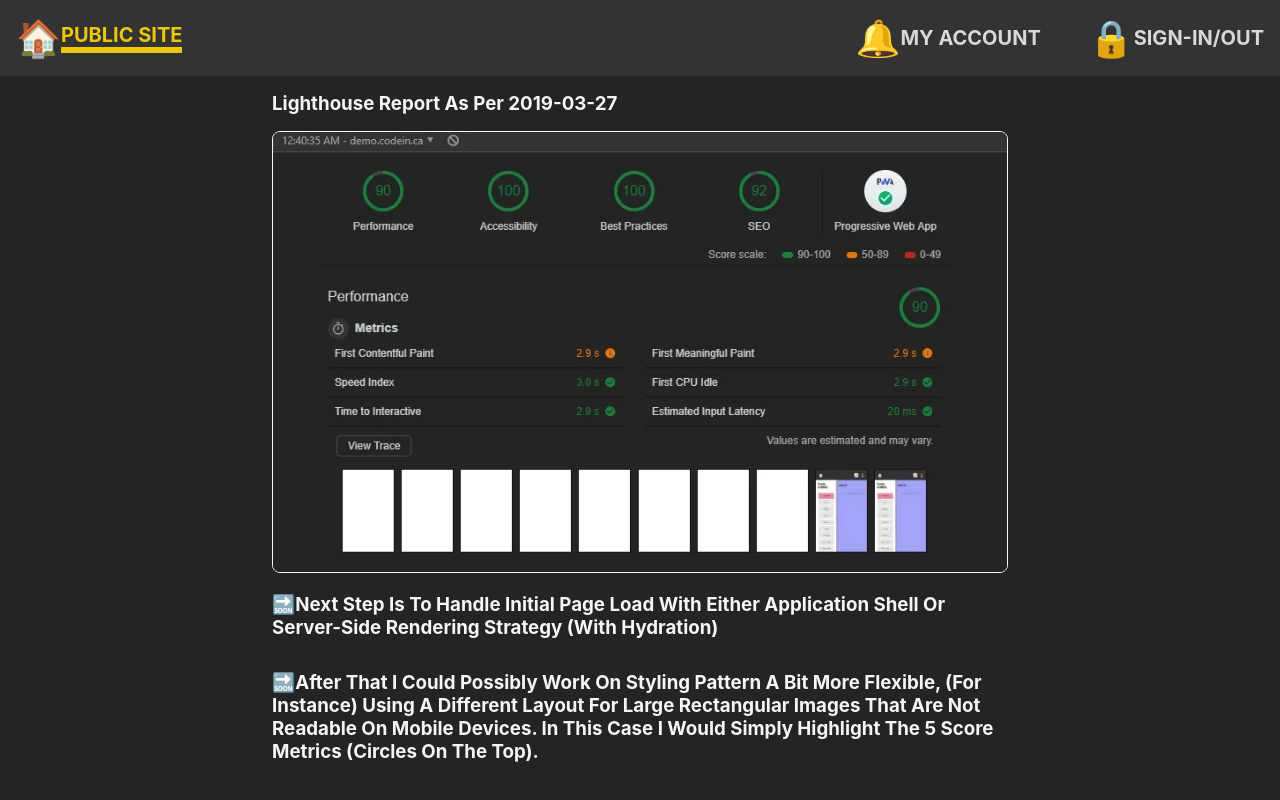
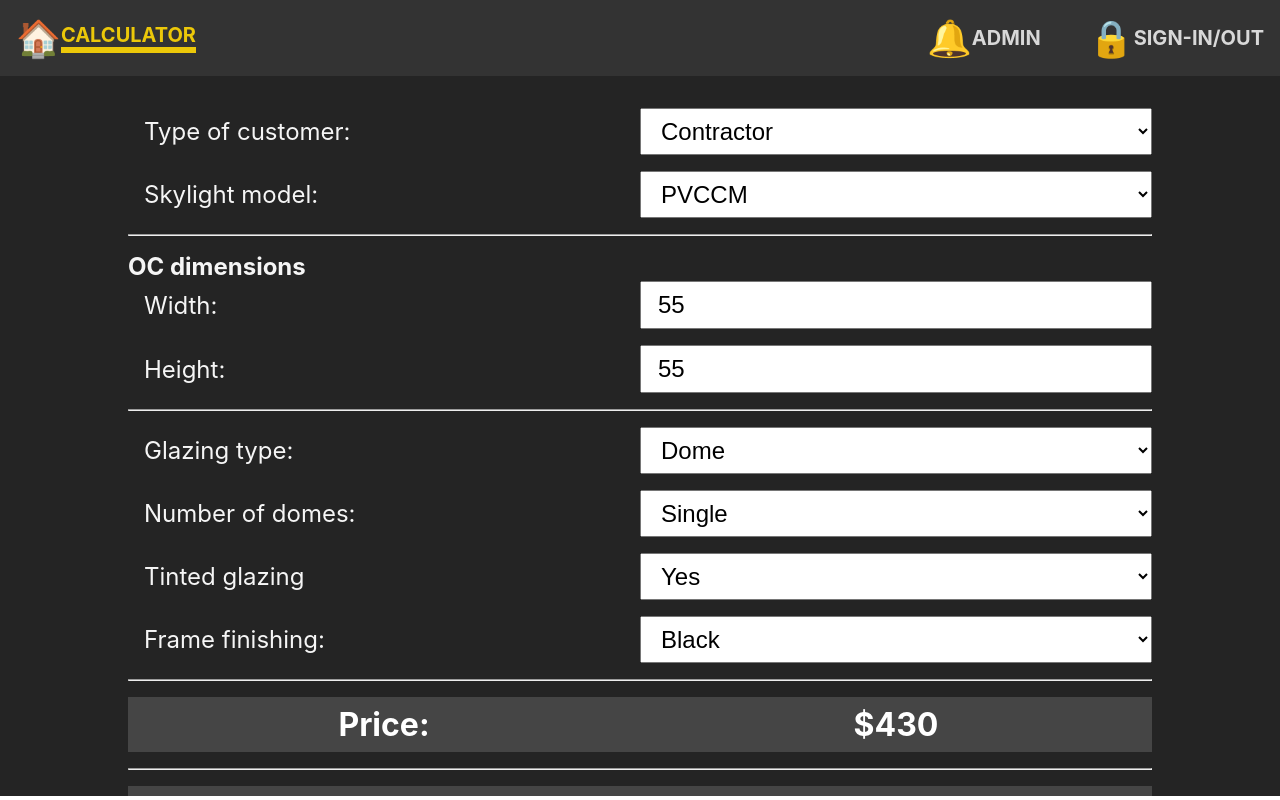
Before and after one commit to w-b-dev/angular-demo, an Angular app: page / in a window 1280 px wide. Built offline with nearby package versions, Linux system fonts and the light colour scheme; no server answers.

Commit message:
Design for the skylight price calculator (1st screen)

```diff
--- a/src/app/Features/navigation/navigation.component.ts
+++ b/src/app/Features/navigation/navigation.component.ts
@@ -8,11 +8,11 @@ import { Component, OnInit } from '@angular/core';
          title="Homepage">
         <span class="icon">🏠</span>
         <!--hidden-on-desktop-->
-        <span class="description">Public site</span>
+        <span class="description">Calculator</span>
       </a>
       <a routerLink="private" routerLinkActive="active" class="nav-link" title="Authenticated page">
         <span class="icon">🔔</span>
-        <span class="description">My Account</span>
+        <span class="description">Admin</span>
       </a>
       <a routerLink="login" routerLinkActive="active" class="nav-link" title="Login and Logout feature">
         <span class="icon">🔒</span>
--- a/src/app/Routes/page-landing/page-landing.component.scss
+++ b/src/app/Routes/page-landing/page-landing.component.scss
@@ -42,7 +42,8 @@
   flex-direction: column;
   width: 20%;
   min-width: 280px;
-  height: calc(100vh - 80px); /*Investigate*/
+  max-height: inherit;
+  height: calc(100vh - 80px); /*TODO: Investigate*/
   padding: 1rem;
 
   @media all and (max-width: 640px) {
--- a/src/app/Routes/page-login/page-login.component.html
+++ b/src/app/Routes/page-login/page-login.component.html
@@ -4,6 +4,6 @@
       <span>Email</span>
       <input placeholder="xxxxxxxx@yyyy.zzz" type="email">
     </label>
-    <input class="confirmation-button" type="button" value="Login">
+    <!--    <input class="confirmation-button" type="button" value="Login">-->
   </fieldset>
 </article>
--- a/src/app/Routes/page-login/page-login.component.scss
+++ b/src/app/Routes/page-login/page-login.component.scss
@@ -1,6 +1,6 @@
 :host {
   display: flex;
-  height: 100%;
+  flex: 1;
   background-color: #DBDBDB;
   justify-content: center;
   align-items: center;
--- a/src/app/Routes/page-other/page-other.component.html
+++ b/src/app/Routes/page-other/page-other.component.html
@@ -1,9 +1,97 @@
 <article class="demo-article">
-  <h3 class="section-title">Lighthouse report as per 2019-03-27</h3>
-  <picture>
-    <source srcset="assets/images/lighthouse-report-2019-03-27.webp" type="image/webp">
-    <img alt="report-2019-03-27" class="image" src="assets/images/lighthouse-report-2019-03-27.jpg">
-  </picture>
-  <h3 class="section-title bullet">Next step is to handle initial page load with either application shell or server-side rendering strategy (with hydration)</h3>
-  <h3 class="section-title bullet">After that I could possibly work on styling pattern a bit more flexible, (for instance) using a different layout for large rectangular images that are not readable on mobile devices. In this case I would simply highlight the 5 score metrics (circles on the top).</h3>
+
+  <h1 class="section-title hidden-on-desktop">Calculator</h1>
+
+  <!--  type of customer-->
+  <label class="input-container">
+    <span>Type of customer:</span>
+    <select id="type_customer" name="type_customer">
+      <option value="Contractor">Contractor</option>
+      <option value="Retail">Retail</option>
+      <option value="Dealer">Dealer</option>
+    </select>
+  </label>
+
+  <!--  skylight model -->
+  <label class="input-container">
+    <span>Skylight model:</span>
+    <select id="skylight_model" name="skylight_model">
+      <option value="PVCCM">PVCCM</option>
+      <option value="PVCSR">PVCSR</option>
+      <option value="FF">FF</option>
+      <option value="FFSR">FFSR</option>
+    </select>
+  </label>
+
+  <!--  OC dimensions -->
+  <hr>
+  <h2>OC dimensions</h2>
+  <label class="input-container">
+    <span>Width:</span>
+    <input placeholder="50" type="number" value="55">
+  </label>
+  <label class="input-container">
+    <span>Height:</span>
+    <input placeholder="50" type="number" value="55">
+  </label>
+  <hr>
+
+  <!--  Glazing type -->
+  <label class="input-container">
+    <span>Glazing type:</span>
+    <select id="glazing_type" name="glazing_type">
+      <option value="Dome">Dome</option>
+      <option value="Glass">Glass</option>
+    </select>
+  </label>
+
+  <!--  Number of domes -->
+  <label class="input-container">
+    <span>Number of domes:</span>
+    <select id="number_domes" name="number_domes">
+      <option value="Single">Single</option>
+      <option value="Double">Double</option>
+      <option value="Triple">Triple</option>
+    </select>
+  </label>
+
+  <!--  Tinted glazing -->
+  <label class="input-container">
+    <span>Tinted glazing</span>
+    <select id="tinted_glazing" name="tinted_glazing">
+      <option value="Yes">Yes</option>
+      <option value="No">No</option>
+    </select>
+  </label>
+  <!--  Frame finishing -->
+  <label class="input-container">
+    <span>Frame finishing:</span>
+    <select id="frame_finishing" name="frame_finishing">
+      <option value="Black">Black</option>
+      <option value="Mill">Mill</option>
+      <option value="Brown">Brown</option>
+    </select>
+  </label>
+
+  <!--  Price -->
+  <hr>
+  <label class="input-container price bigger">
+    <span>Price:</span>
+    <span>$430</span>
+  </label>
+
+  <!--  Oversize fee -->
+  <hr>
+  <label class="input-container price">
+    <span>Oversize fee:</span>
+    <span>$40</span>
+  </label>
+
+  <!--  Setup fee -->
+  <hr>
+  <label class="input-container price">
+    <span>Setup fee:</span>
+    <span>$30</span>
+  </label>
+
 </article>
--- a/src/app/Routes/page-other/page-other.component.scss
+++ b/src/app/Routes/page-other/page-other.component.scss
@@ -1,43 +1,75 @@
 :host {
+  flex: 1;
   display: flex;
   height: 100%;
   background-color: #242424;
   color: whitesmoke;
 }
 
+.section-title {
+  text-decoration: underline;
+  margin-bottom: 1.5rem;
+  font-size: 2rem;
+}
+
+hr {
+  margin-bottom: 1rem;
+}
+
+.switch-container {
+  display: flex;
+  border: none;
+}
+
 .demo-article {
-  flex-direction: column;
-  font-size: unset;
+  //Box
+  min-height: 500px;
+  width: 80%;
+  max-width: 1024px;
+  margin: 0 auto;
+  padding-top: 2rem;
+  //Other
   overflow: auto;
-  max-height: calc( 100vh - 80px);
 
   @media all and (max-width: 640px) {
-    display: unset;
+    border: none;
   }
 
-  & > * {
-    display: block;
-    max-width: 60%;
-    margin: auto;
+  .input-container {
+    display: flex;
+    justify-content: space-between;
+    align-items: center;
+    margin-bottom: 1rem;
+  }
+
+  .input-container > * {
+    font-size: 1.5rem;
+    padding: 0.5rem 1rem;
+
+    &:last-child {
+      min-width: 150px;
+      width: 50%;
+    }
 
     @media all and (max-width: 640px) {
       max-width: unset;
+      font-size: 1.25rem;
+      padding: 0.25rem;
     }
   }
 
-  .section-title {
-    padding: 1rem;
-    text-transform: capitalize;
+  .price {
+    background-color: rgba(93, 93, 93, 0.6);
 
-    &.bullet:before {
-      content: "🔜";
+    span {
+      width: 50%;
+      color: white;
+      font-weight: bold;
+      text-align: center;
+    }
+
+    &.bigger span {
+      font-size: 2rem;
     }
   }
-
-  .image {
-    max-width: calc(100% - 2rem);
-    border: 1px solid whitesmoke;
-    border-radius: 0.5rem;
-    margin: 0 1rem;
-  }
 }
--- a/src/app/app.component.scss
+++ b/src/app/app.component.scss
@@ -9,6 +9,10 @@ main {
   flex: 1;
   display: flex;
   flex-direction: column;
-  height: 100%;
-  max-height: 100%;
+  max-height: calc(100vh - 80px);
+  overflow: auto;
+
+  @media all and (max-width: 640px) {
+    max-height: calc(100vh - 96px);
+  }
 }
--- a/src/styles.scss
+++ b/src/styles.scss
@@ -3,7 +3,6 @@ body {
   display: flex;
   flex-direction: column;
   min-height: 100vh;
-  height: 100vh;
   max-height: 100vh;
   overflow: hidden;
   font-family: -apple-system, BlinkMacSystemFont, "Segoe UI", Roboto, Helvetica, Arial, sans-serif, "Apple Color Emoji", "Segoe UI Emoji", "Segoe UI Symbol";
```
